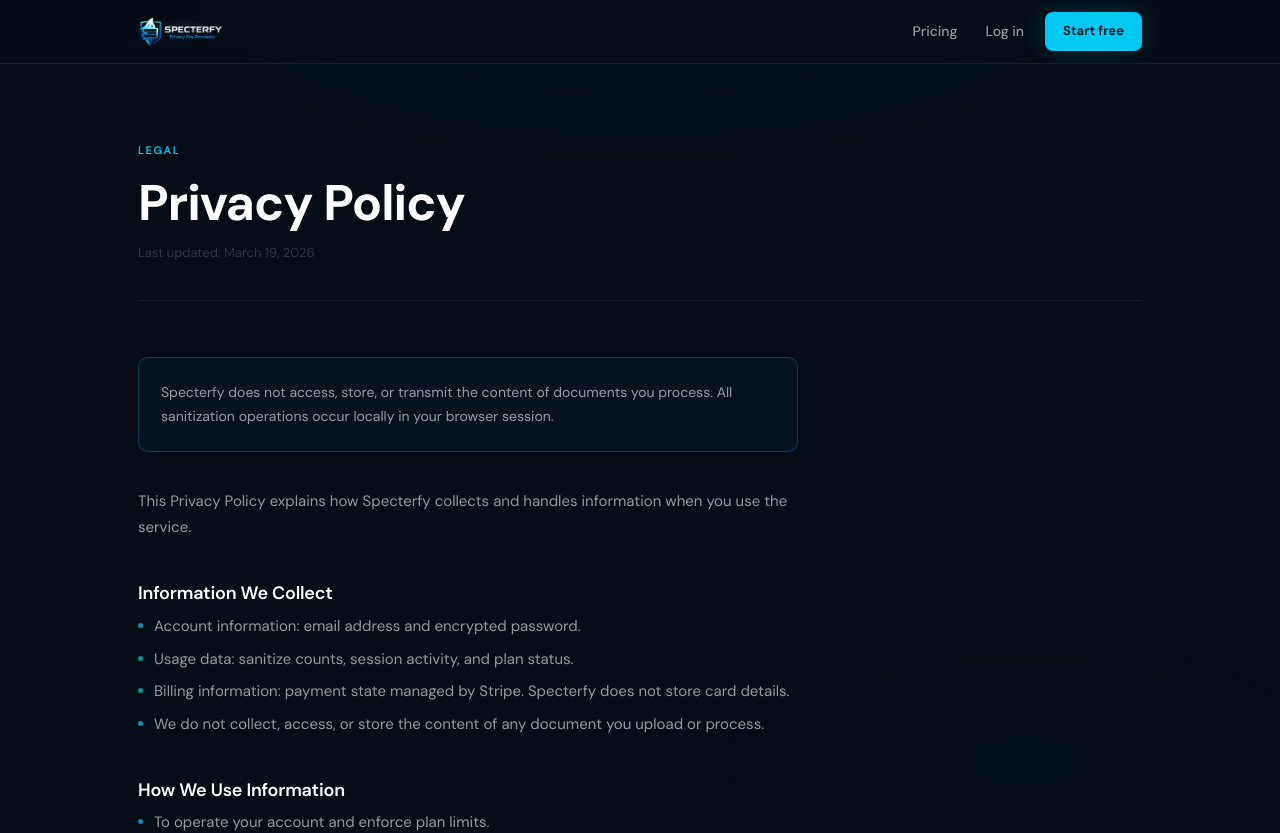
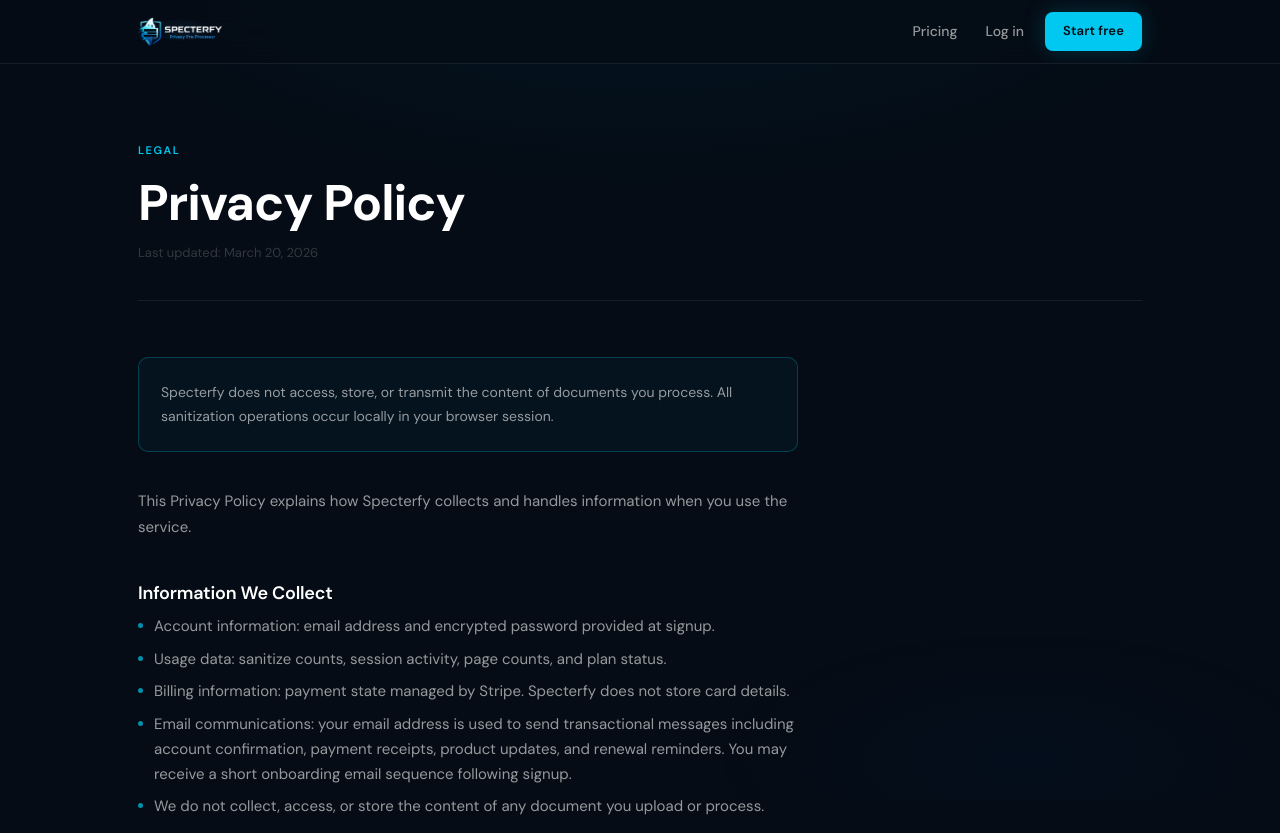
Before and after one commit to TraderMigs/NotaryTool, a Next.js app: page /privacy in a window 1280 px wide. Shown: the top 833 px of the page. Built offline with nearby package versions, Linux system fonts and the light colour scheme; no server answers.

Commit message:
Update page.tsx

```diff
--- a/app/privacy/page.tsx
+++ b/app/privacy/page.tsx
@@ -6,16 +6,17 @@
 export default function PrivacyPage() {
   return (
     <LegalPage
-      title="Privacy Policy" subtitle="Legal" updated="March 19, 2026"
+      title="Privacy Policy" subtitle="Legal" updated="March 20, 2026"
       notice="Specterfy does not access, store, or transmit the content of documents you process. All sanitization operations occur locally in your browser session."
       intro="This Privacy Policy explains how Specterfy collects and handles information when you use the service."
       sections={[
-        { title: 'Information We Collect', content: ['Account information: email address and encrypted password.', 'Usage data: sanitize counts, session activity, and plan status.', 'Billing information: payment state managed by Stripe. Specterfy does not store card details.', 'We do not collect, access, or store the content of any document you upload or process.'] },
-        { title: 'How We Use Information', content: ['To operate your account and enforce plan limits.', 'To process and verify payment status.', 'To maintain service integrity and prevent abuse.', 'We do not sell your information to third parties.'] },
+        { title: 'Information We Collect', content: ['Account information: email address and encrypted password provided at signup.', 'Usage data: sanitize counts, session activity, page counts, and plan status.', 'Billing information: payment state managed by Stripe. Specterfy does not store card details.', 'Email communications: your email address is used to send transactional messages including account confirmation, payment receipts, product updates, and renewal reminders. You may receive a short onboarding email sequence following signup.', 'We do not collect, access, or store the content of any document you upload or process.'] },
+        { title: 'How We Use Information', content: ['To operate your account and enforce plan limits.', 'To process and verify payment status.', 'To send transactional and service-related emails to your registered address.', 'To maintain service integrity and prevent abuse.', 'We do not sell your information to third parties.'] },
+        { title: 'Administrative Access', content: 'Specterfy\'s owner and administrator has access to account-level data including registered email addresses, plan status, and aggregate usage statistics (sanitize counts and page counts) for all users. This access is used solely for service operations, support, and analytics. No document content is ever accessible to administrators.' },
         { title: 'Document Data', content: 'All PDF processing occurs within your browser session. Document content is not transmitted to Specterfy servers and is never retained.' },
-        { title: 'Third-Party Services', content: ['Supabase: authentication and account data storage.', 'Stripe: payment processing and subscription management.', 'Vercel: hosting and content delivery.'] },
-        { title: 'Data Retention', content: 'Account data is retained while your account is active. You may request deletion by contacting support. Document processing data is never retained beyond your active browser session.' },
-        { title: 'Your Rights', content: ['Access the account data we hold about you.', 'Request correction of inaccurate account data.', 'Request deletion of your account and associated records.'] },
+        { title: 'Third-Party Services', content: ['Supabase: authentication and account data storage.', 'Stripe: payment processing and subscription management.', 'Vercel: hosting and content delivery.', 'Resend: transactional email delivery.'] },
+        { title: 'Data Retention', content: 'Account data is retained while your account is active. Usage statistics are retained for service analytics. You may request deletion by contacting support, after which your account and associated records will be permanently removed. Document processing data is never retained beyond your active browser session.' },
+        { title: 'Your Rights', content: ['Access the account data we hold about you.', 'Request correction of inaccurate account data.', 'Request deletion of your account and all associated records.', 'Opt out of non-transactional email communications by contacting support.'] },
         { title: 'Contact', content: 'For privacy-related inquiries, contact us via the Specterfy website.' },
       ]}
     />
```
